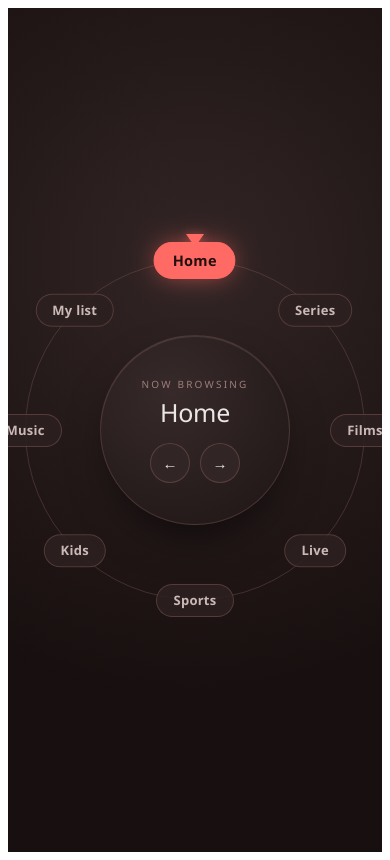
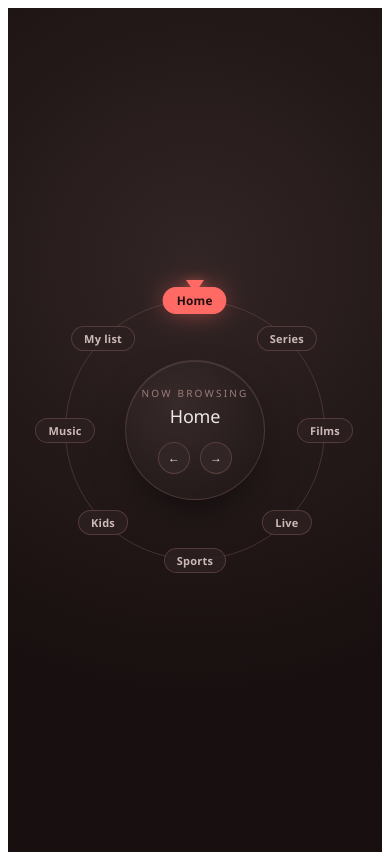
Before and after one commit to Wasobitech/Tombol-Navigasi, a plain HTML site: page index.html in a window 390 px wide. Drawn offline with Linux system fonts and the light colour scheme.

Commit message:
Implement responsive design for mobile screens
Added responsive styles for mobile screens, adjusting sizes and positions of various elements.

```diff
--- a/style.css
+++ b/style.css
@@ -177,3 +177,50 @@
     transition-duration: .01s !important;
   }
 }
+/* ==========================================
+   PERBAIKAN RESPONSIVE UNTUK LAYAR MOBILE
+   ========================================== */
+@media (max-width: 480px) {
+  /* 1. Perkecil ukuran container mesin utama */
+  .ccm-11__machine {
+    width: 260px;
+    height: 260px;
+  }
+
+  /* 2. Sesuaikan radius lingkaran tombol (diubah dari 170px ke 130px) */
+  .ccm-11__wheel li {
+    translate: calc(cos(var(--a)) * 130px) calc(sin(var(--a)) * 130px);
+  }
+
+  /* 3. Perkecil pointer bagian atas */
+  .ccm-11__pointer {
+    top: calc(50% - 150px);
+  }
+
+  /* 4. Perkecil ukuran panel teks di tengah roda agar proporsional */
+  .ccm-11__face {
+    width: 140px;
+    height: 140px;
+  }
+
+  .ccm-11__current {
+    font-size: 18px;
+  }
+
+  /* 5. Perkecil sedikit ukuran tombol menu agar tidak berbenturan */
+  .ccm-11__stop {
+    padding: 6px 12px;
+    font-size: 11px;
+  }
+
+  .ccm-11__stop.is-active {
+    scale: 1.08; /* Mengurangi sedikit efek scale agar tidak menabrak teks tengah */
+  }
+
+  /* 6. Perkecil tombol navigasi panah di tengah */
+  .ccm-11__steer button {
+    width: 32px;
+    height: 32px;
+    font-size: 12px;
+  }
+}
```
